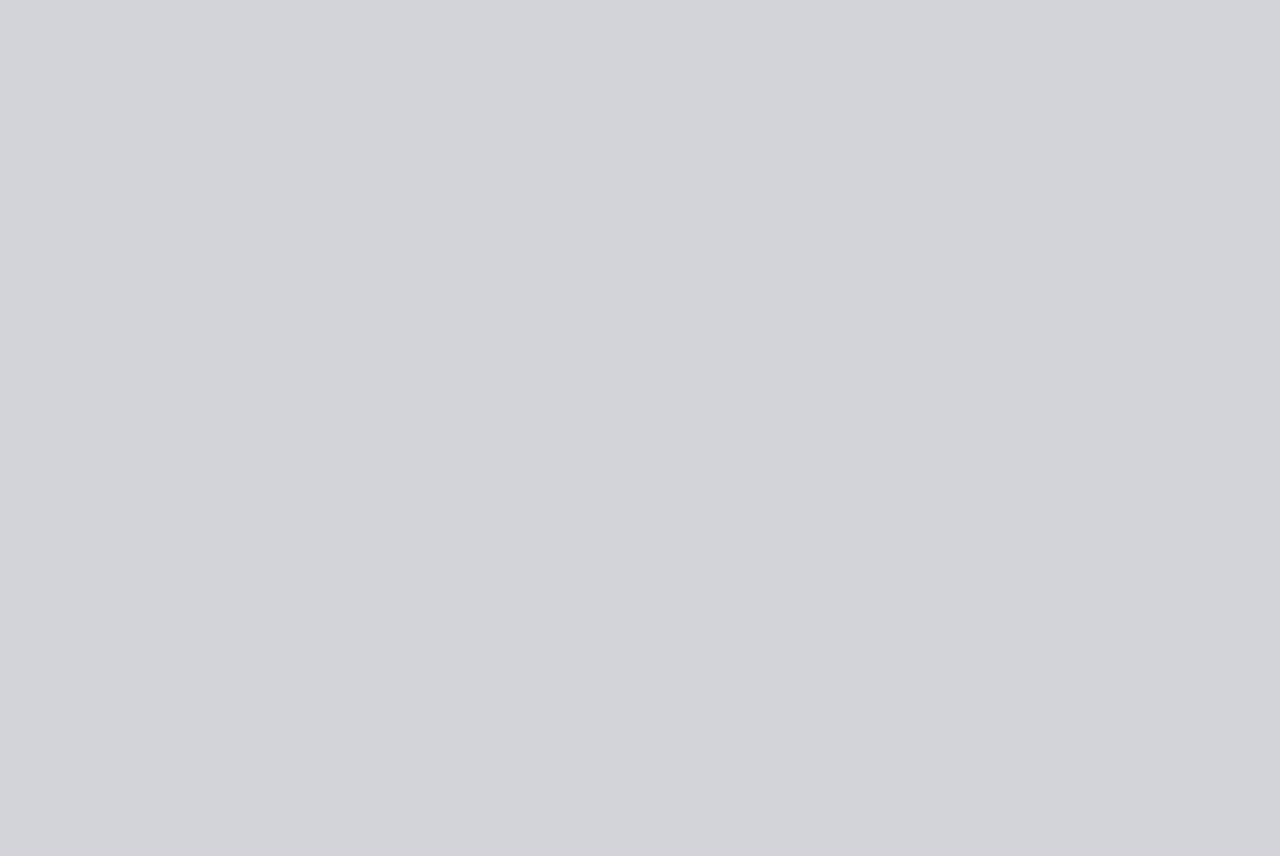
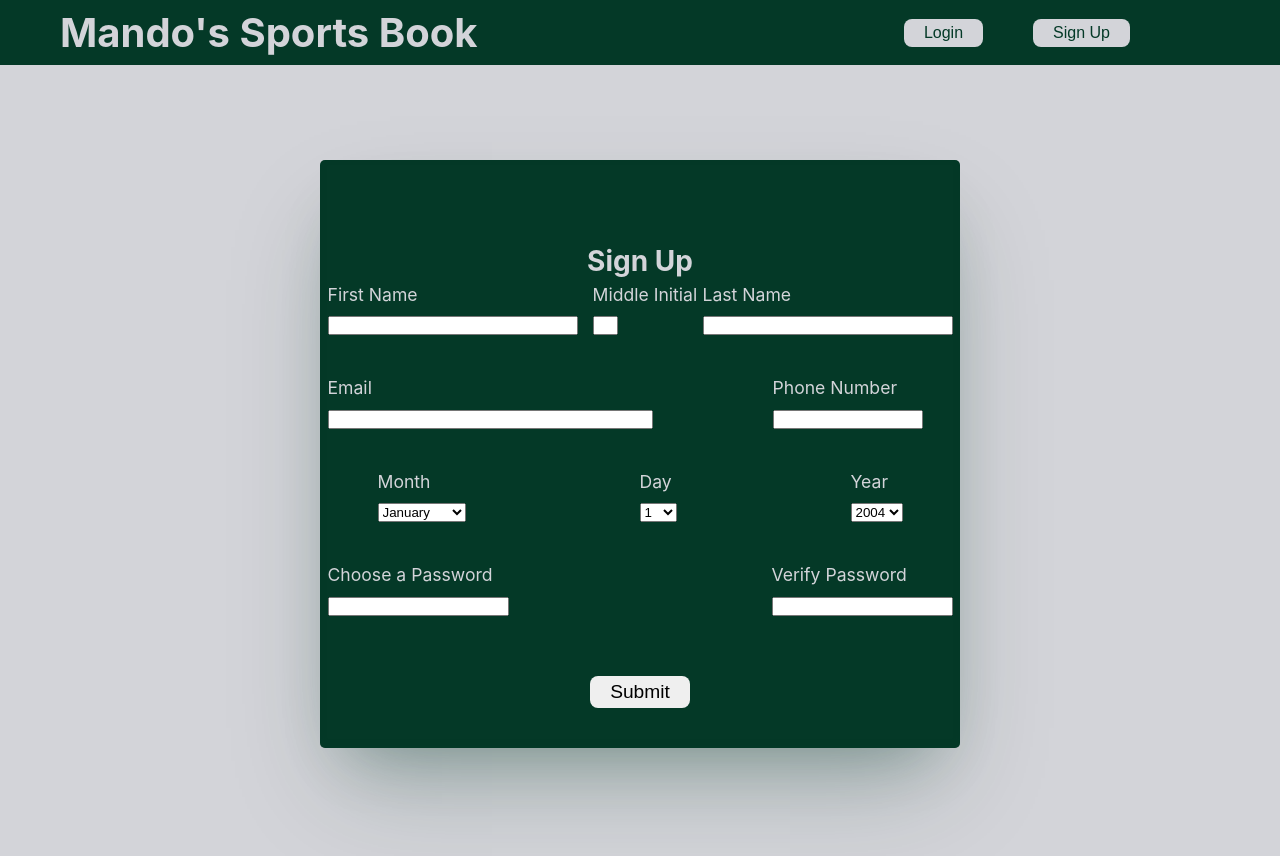
Before and after one commit to mandoromero/MandosSportsBook, a React (Vite) app in the folder client/: page /SignUp in a window 1280 px wide. Before the commit this address had no page. Shown: the top 856 px of the page. Before the commit the page ends 800 px from the top, so only its background shows below. Built offline with nearby package versions, Linux system fonts and the light colour scheme.

Commit message:
coming along

```diff
--- a/client/src/App.jsx
+++ b/client/src/App.jsx
@@ -3,13 +3,21 @@ import { BrowserRouter as Router, Routes, Route } from "react-router-dom";
 import Home from "./pages/Home";
 import About from "./pages/About";
 
+import Navbar from "./components/Navbar/Navbar";
+import Login from "./components/Login/Login";
+import SignUp from "./components/SignUp/SignUp";
+import ResetPassword from "./components/ResetPassword/ResetPassword";
+
 export default function App() {
   return (
     <Router>
+      <Navbar />
       <Routes>
         <Route path="/" element={<Home />} />
         <Route path="/about" element={<About />} />
-      </Routes>
+        <Route path="/Login" element={<Login />} />
+        <Route path="/SignUp" element={<SignUp />} />
+        <Route path="/ResetPassword" element={<ResetPassword />} />      </Routes>
     </Router>
   );
 }
--- a/client/src/components/Login/Login.css
+++ b/client/src/components/Login/Login.css
@@ -42,3 +42,17 @@
     display: flex;
     margin-top: 10px;
 }
+
+#login-buttons-container {
+    display: flex;
+    justify-content: center;
+    margin-top: 30px;
+}
+
+.button {
+    font-size: 1.2rem;
+    padding: 5px 20px;
+    margin: 0 10px;
+    border: none;
+    border-radius: 8px;
+}
--- a/client/src/components/Login/Login.jsx
+++ b/client/src/components/Login/Login.jsx
@@ -1,18 +1,28 @@
+import { Link } from "react-router-dom";
 import "../Login/Login.css";
 
 export default function Login() {
-    return(
+  return (
     <div id="login-container">
       <h2 className="login-title">Login</h2>
+
       <div className="login">
-                <label for="email-login">Email</label>
+        <label htmlFor="email-login">Email</label>
         <input id="email-login" type="email" />
       </div>
+
       <div className="login">
-                <label for="password-login">Password</label>
-                <input id="password-login" type="text" />
+        <label htmlFor="password-login">Password</label>
+        <input id="password-login" type="password" />
       </div>
-            <p className="forgot-password">Forgot Password</p>
+
+      <p className="forgot-password">
+        <Link to="/reset-password">Forgot Password?</Link>
+      </p>
+      <div id="login-buttons-container">
+        <button id="login-submit" className="button">Enter</button>
+        <button id="login-cancel" className="button">Cancel</button>
       </div>
-    )
+    </div>
+  );
 }
--- a/client/src/components/Navbar/Navbar.jsx
+++ b/client/src/components/Navbar/Navbar.jsx
@@ -1,13 +1,24 @@
+import { Link } from "react-router-dom";
 import "../Navbar/Navbar.css";
 
 export default function Navbar() {
   return (
     <nav id="nav-bar">
       <h1>Mando's Sports Book</h1>
+
       <div id="btns-container">
-                <button id="login-btn" className="btn">Login</button>
-                <button id="sign-up-btn" className="btn">Sign Up</button>
+        <Link to="/login">
+          <button id="login-btn" className="btn">
+            Login
+          </button>
+        </Link>
+
+        <Link to="/sign-up">
+          <button id="sign-up-btn" className="btn">
+            Sign Up
+          </button>
+        </Link>
       </div>
     </nav>
-    )
+  );
 }
--- a/client/src/components/SignUp/SignUp.css
+++ b/client/src/components/SignUp/SignUp.css
@@ -1,9 +1,8 @@
 #sign-up-container {
     display: flex;
     flex-direction: column;
-    font-size: 1.3rem;
-    width: 80vw;
-    height: 50vh;
+    font-size: 1.1rem;
+    width: 50vw;
     margin: 160px auto;
     background-color: #043927;
     color: #d3d4d9;
@@ -16,13 +15,15 @@
 
 #sign-up-title {
     font-size: 28px;
+    margin-top: 80px;
 }
 
 #sign-up {
     display: flex;
     flex-direction: column;
-    width: 80%;
-    border: 1px red dashed;
+    width: 70%;
+    margin-top: 50px;
+    padding: 25px;
 }
 
 #name-container {
@@ -39,14 +40,21 @@
     flex-direction: column;
 }
 
+.first input {
+    width: 250px
+}
+
 .middle {
+  width: 110px;
+  margin-left: 15px;
+}
 
-  width: 160px;
-
+.last input {
+    width: 250px;
 }
 
 .middle label {
-    width: 95px;
+    width: 110px;
 }
 
 .middle input {
@@ -56,15 +64,28 @@
 #contact-info-container {
     display: flex;
     justify-content: space-between;
-    margin-top: 20px;
+    margin-top: 40px;
 }
 
 #contact-info-container label {
     margin-bottom: 8px;
 }
 
-.contact {
-    width: 40%;
+.email-contact{
+    width: 360px;
+}
+
+.phone-contact{
+    width: 155px;
+    margin-right: 25px;
+}
+
+.email-contact input {
+    width: 350px;
+}
+
+.phone-contact input{
+    width: 150px;
 }
 
 .email-contact input{
@@ -74,12 +95,20 @@
 #date-of-birth-container {
     display: flex;
     justify-content: space-between;
-    margin-top: 20px;
+    margin-top: 40px;
 }
 
 .dob {
     display: flex;
     flex-direction: column;
+}
+
+.dob-month {
+    margin-left: 50px;
+}
+
+.dob-year {
+    margin-right: 50px;
 }
 
 .dob label {
@@ -88,7 +117,7 @@
 
 #password-container {
     display: flex;
-    margin-top: 20px;
+    margin: 40px 0 60px 0;
     justify-content: space-between;
 }
 
@@ -100,3 +129,11 @@
 .password label {
     margin-bottom: 8px;
 }
+
+#signup-submit{
+    font-size: 1.2rem;
+    padding: 5px 20px;
+    margin-bottom: 40px;
+    border: none;
+    border-radius: 8px;
+}
--- a/client/src/components/SignUp/SignUp.jsx
+++ b/client/src/components/SignUp/SignUp.jsx
@@ -5,11 +5,11 @@ export default function SignUp() {
         <div id="sign-up-container">
             <h2 id="sign-up-title">Sign Up</h2>
 
-            <div id="sign-up">
+            <div id="form sign-up">
 
 
                 <div id="name-container">
-                    <div className="signup-container">
+                    <div className="signup-container first">
                         <label htmlFor="first-name">First Name</label>
                         <input id="first-name" type="text" />
                     </div>
@@ -19,7 +19,7 @@ export default function SignUp() {
                         <input id="middle-initial" type="text" />
                     </div>
 
-                    <div className="signup-container">
+                    <div className="signup-container last">
                         <label htmlFor="last-name">Last Name</label>
                         <input id="last-name" type="text" />
                     </div>
@@ -31,7 +31,7 @@ export default function SignUp() {
                         <label htmlFor="contact-email">Email</label>
                         <input id="contact-email" type="email" />
                     </div>
-                    <div className="signup-container contact">
+                    <div className="signup-container phone-contact contact">
                         <label htmlFor="phone-number">Phone Number</label>
                         <input id="phone-number" type="tel" />
                     </div>
@@ -39,7 +39,7 @@ export default function SignUp() {
 
                 {/* DOB SECTION */}
                 <div id="date-of-birth-container">
-                    <div className="dob">
+                    <div className="dob dob-month">
                         <label htmlFor="month">Month</label>
                         <select id="month">
                             <option value="01">January</option>
@@ -57,7 +57,7 @@ export default function SignUp() {
                         </select>
                     </div>
 
-                    <div className="dob">
+                    <div className="dob dob-day">
                         <label htmlFor="day">Day</label>
                         <select id="day">
                             {[...Array(31)].map((_, i) => (
@@ -68,7 +68,7 @@ export default function SignUp() {
                         </select>
                     </div>
 
-                    <div className="dob">
+                    <div className="dob dob-year">
                         <label htmlFor="year">Year</label>
                         <select id="year">
                             {Array.from({ length: 2004 - 1945 + 1 }, (_, i) => 2004 - i).map(
@@ -95,6 +95,7 @@ export default function SignUp() {
                     </div>
                 </div>
             </div>
+            <button id="signup-submit" type="submit">Submit</button>
         </div>
     );
 }
--- a/client/src/pages/Home.jsx
+++ b/client/src/pages/Home.jsx
@@ -1,15 +1,8 @@
 import React from "react";
-import Navbar from "../components/Navbar/Navbar.jsx"
-// import Login from "../components/Login/Login.jsx";
-// import ResetPassword from "../components/ResetPassword/ResetPassword.jsx";
-import SignUp from "../components/SignUp/SignUp.jsx";
 export default function Home() {
   return (
     <div>
-      <Navbar />
-      {/* <ResetPassword /> */}
-      {/* <Login /> */}
-      <SignUp />
+
     </div>
   );
 }
```
Lines whose indentation alone changed are shown as unchanged.
